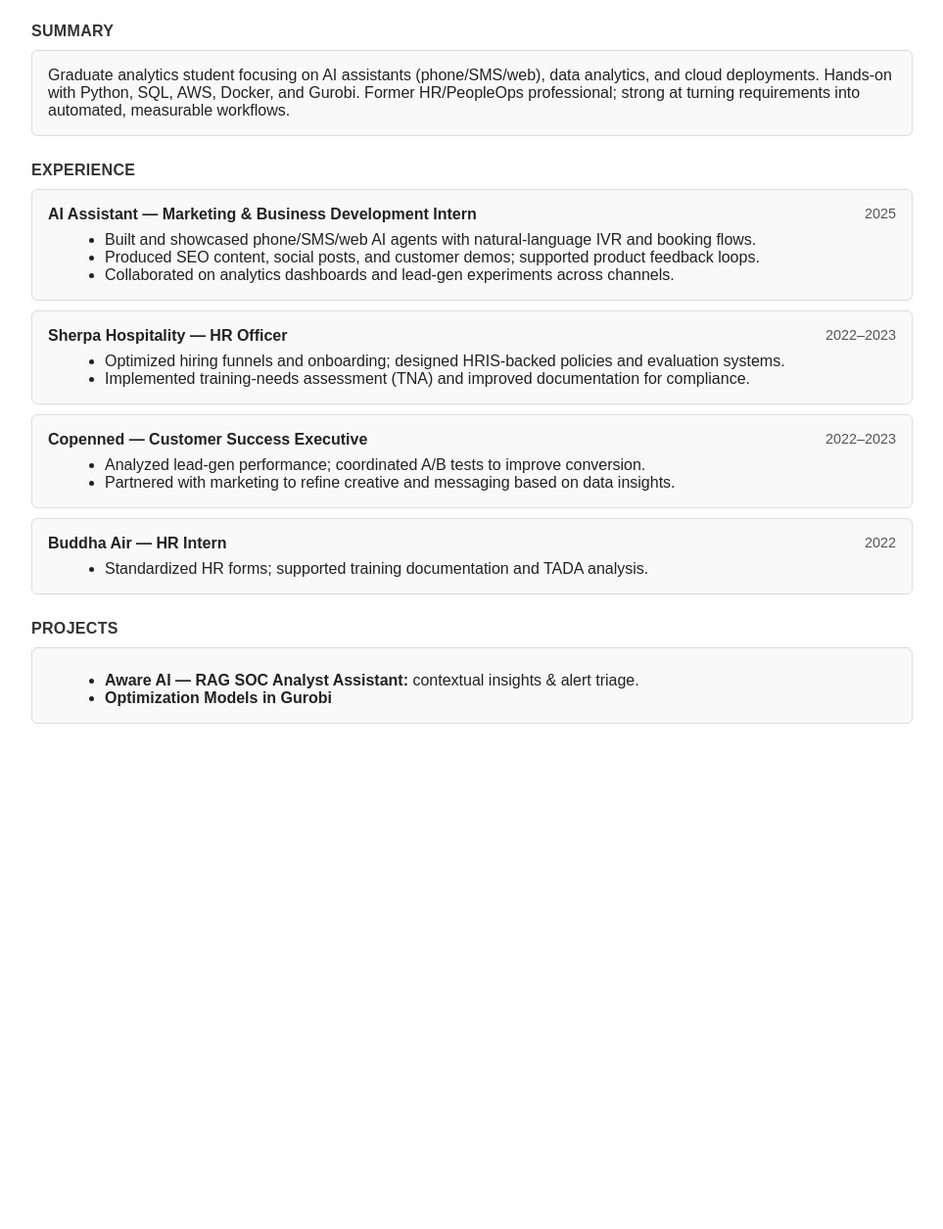
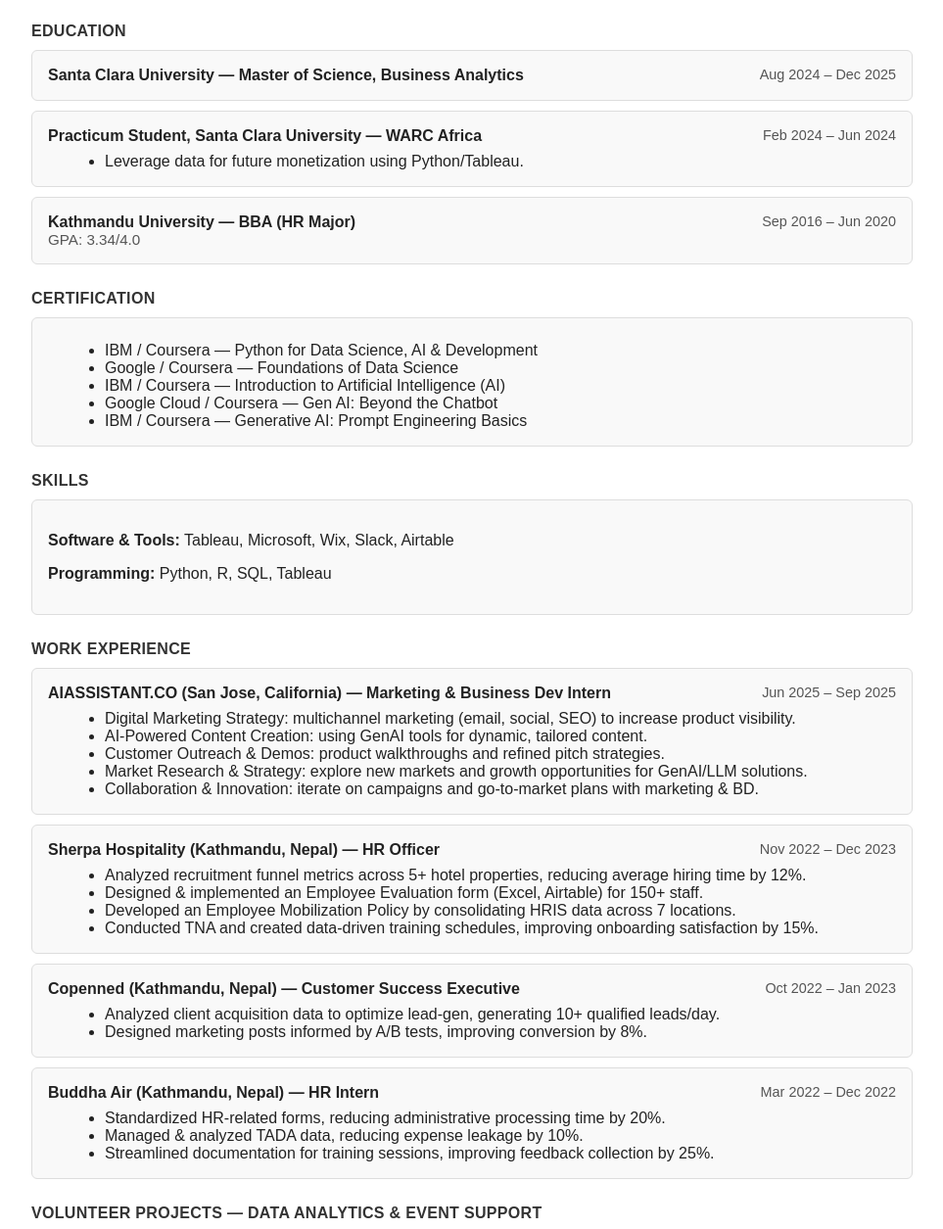
Before and after one commit to spoudel97/spoudel97.github.io, a plain HTML site: page cv.html in a window 1280 px wide. Shown: the part 106-1361 px from the top of the page at 98% size, without its empty margins (158-1121 px from the left). Before the commit the page ends 887 px from the top, so only its background shows below. Drawn offline with Linux system fonts and the light colour scheme.

Commit message:
Update cv.html

```diff
--- a/cv.html
+++ b/cv.html
@@ -1,21 +1,22 @@
 <!doctype html>
 <html lang="en">
 <head>
-  <meta charset="utf-8">
-  <meta name="viewport" content="width=device-width, initial-scale=1">
+  <meta charset="utf-8" />
+  <meta name="viewport" content="width=device-width, initial-scale=1" />
   <title>Sangita Poudel — CV</title>
-  <link rel="stylesheet" href="styles.css">
-  <meta name="description" content="CV of Sangita Poudel — MSBA @ Santa Clara University. AI assistants, analytics, AWS, Docker, Gurobi.">
+  <link rel="stylesheet" href="styles.css" />
+  <meta name="description" content="CV of Sangita Poudel — MSBA @ Santa Clara University.">
 </head>
 <body>
   <main class="cv-wrap">
+    <!-- Header -->
     <header class="header">
       <div>
         <h1 class="name">Sangita Poudel</h1>
-        <div class="meta">MSBA Candidate, Santa Clara University · San Jose, CA</div>
-        <div class="meta"><a href="mailto:poudelsangita98@gmail.com">poudelsangita98@gmail.com</a> ·
+        <div class="meta">San Jose, CA · <a href="mailto:poudelsangita98@gmail.com">poudelsangita98@gmail.com</a> · <a href="tel:+18018337055">(801) 833-7055</a></div>
+        <div class="meta">
           <a href="https://github.com/spoudel97">github.com/spoudel97</a> ·
-          <a href="https://www.linkedin.com/in/sangita-poudel/">LinkedIn</a>
+          <a href="https://www.linkedin.com/in/sangita-poudel/">linkedin.com/in/sangita-poudel/</a>
         </div>
       </div>
       <div class="links">
@@ -24,60 +25,126 @@
       </div>
     </header>
 
+    <!-- Education -->
     <section class="sec">
-      <h2>Summary</h2>
+      <h2>Education</h2>
       <div class="item">
-        Graduate analytics student focusing on AI assistants (phone/SMS/web), data analytics, and cloud deployments. Hands-on with Python, SQL, AWS, Docker, and Gurobi. Former HR/PeopleOps professional; strong at turning requirements into automated, measurable workflows.
+        <div class="role">
+          <h3>Santa Clara University — Master of Science, Business Analytics</h3>
+          <div class="when">Aug 2024 – Dec 2025</div>
+        </div>
+      </div>
+
+      <div class="item">
+        <div class="role">
+          <h3>Practicum Student, Santa Clara University — WARC Africa</h3>
+          <div class="when">Feb 2024 – Jun 2024</div>
+        </div>
+        <ul>
+          <li>Leverage data for future monetization using Python/Tableau.</li>
+        </ul>
+      </div>
+
+      <div class="item">
+        <div class="role">
+          <h3>Kathmandu University — BBA (HR Major)</h3>
+          <div class="when">Sep 2016 – Jun 2020</div>
+        </div>
+        <div class="meta">GPA: 3.34/4.0</div>
       </div>
     </section>
 
+    <!-- Certifications -->
     <section class="sec">
-      <h2>Experience</h2>
+      <h2>Certification</h2>
       <div class="item">
-        <div class="role">
-          <h3>AI Assistant — Marketing & Business Development Intern</h3>
-          <div class="when">2025</div>
-        </div>
         <ul>
-          <li>Built and showcased phone/SMS/web AI agents with natural-language IVR and booking flows.</li>
-          <li>Produced SEO content, social posts, and customer demos; supported product feedback loops.</li>
-          <li>Collaborated on analytics dashboards and lead-gen experiments across channels.</li>
-        </ul>
-      </div>
-      <div class="item">
-        <div class="role">
-          <h3>Sherpa Hospitality — HR Officer</h3>
-          <div class="when">2022–2023</div>
-        </div>
-        <ul>
-          <li>Optimized hiring funnels and onboarding; designed HRIS-backed policies and evaluation systems.</li>
-          <li>Implemented training-needs assessment (TNA) and improved documentation for compliance.</li>
-        </ul>
-      </div>
-      <div class="item">
-        <div class="role">
-          <h3>Copenned — Customer Success Executive</h3>
-          <div class="when">2022–2023</div>
-        </div>
-        <ul>
-          <li>Analyzed lead-gen performance; coordinated A/B tests to improve conversion.</li>
-          <li>Partnered with marketing to refine creative and messaging based on data insights.</li>
-        </ul>
-      </div>
-      <div class="item">
-        <div class="role">
-          <h3>Buddha Air — HR Intern</h3>
-          <div class="when">2022</div>
-        </div>
-        <ul>
-          <li>Standardized HR forms; supported training documentation and TADA analysis.</li>
+          <li>IBM / Coursera — Python for Data Science, AI & Development</li>
+          <li>Google / Coursera — Foundations of Data Science</li>
+          <li>IBM / Coursera — Introduction to Artificial Intelligence (AI)</li>
+          <li>Google Cloud / Coursera — Gen AI: Beyond the Chatbot</li>
+          <li>IBM / Coursera — Generative AI: Prompt Engineering Basics</li>
         </ul>
       </div>
     </section>
 
+    <!-- Skills -->
     <section class="sec">
-      <h2>Projects</h2>
+      <h2>Skills</h2>
       <div class="item">
+        <p><strong>Software &amp; Tools:</strong> Tableau, Microsoft, Wix, Slack, Airtable</p>
+        <p><strong>Programming:</strong> Python, R, SQL, Tableau</p>
+      </div>
+    </section>
+
+    <!-- Work Experience -->
+    <section class="sec">
+      <h2>Work Experience</h2>
+
+      <div class="item">
+        <div class="role">
+          <h3>AIASSISTANT.CO (San Jose, California) — Marketing &amp; Business Dev Intern</h3>
+          <div class="when">Jun 2025 – Sep 2025</div>
+        </div>
         <ul>
-          <li><strong>Aware AI — RAG SOC Analyst Assistant:</strong> contextual insights & alert triage.</li>
-          <li><strong>Optimization Models in Gurobi
+          <li>Digital Marketing Strategy: multichannel marketing (email, social, SEO) to increase product visibility.</li>
+          <li>AI-Powered Content Creation: using GenAI tools for dynamic, tailored content.</li>
+          <li>Customer Outreach &amp; Demos: product walkthroughs and refined pitch strategies.</li>
+          <li>Market Research &amp; Strategy: explore new markets and growth opportunities for GenAI/LLM solutions.</li>
+          <li>Collaboration &amp; Innovation: iterate on campaigns and go-to-market plans with marketing &amp; BD.</li>
+        </ul>
+      </div>
+
+      <div class="item">
+        <div class="role">
+          <h3>Sherpa Hospitality (Kathmandu, Nepal) — HR Officer</h3>
+          <div class="when">Nov 2022 – Dec 2023</div>
+        </div>
+        <ul>
+          <li>Analyzed recruitment funnel metrics across 5+ hotel properties, reducing average hiring time by 12%.</li>
+          <li>Designed &amp; implemented an Employee Evaluation form (Excel, Airtable) for 150+ staff.</li>
+          <li>Developed an Employee Mobilization Policy by consolidating HRIS data across 7 locations.</li>
+          <li>Conducted TNA and created data-driven training schedules, improving onboarding satisfaction by 15%.</li>
+        </ul>
+      </div>
+
+      <div class="item">
+        <div class="role">
+          <h3>Copenned (Kathmandu, Nepal) — Customer Success Executive</h3>
+          <div class="when">Oct 2022 – Jan 2023</div>
+        </div>
+        <ul>
+          <li>Analyzed client acquisition data to optimize lead-gen, generating 10+ qualified leads/day.</li>
+          <li>Designed marketing posts informed by A/B tests, improving conversion by 8%.</li>
+        </ul>
+      </div>
+
+      <div class="item">
+        <div class="role">
+          <h3>Buddha Air (Kathmandu, Nepal) — HR Intern</h3>
+          <div class="when">Mar 2022 – Dec 2022</div>
+        </div>
+        <ul>
+          <li>Standardized HR-related forms, reducing administrative processing time by 20%.</li>
+          <li>Managed &amp; analyzed TADA data, reducing expense leakage by 10%.</li>
+          <li>Streamlined documentation for training sessions, improving feedback collection by 25%.</li>
+        </ul>
+      </div>
+    </section>
+
+    <!-- Volunteer -->
+    <section class="sec">
+      <h2>Volunteer Projects — Data Analytics &amp; Event Support</h2>
+      <div class="item">
+        <div class="role">
+          <h3>SUI and Ibriz.ai (SF, Bay Area) — Volunteer</h3>
+          <div class="when">Dec 2024 – Apr 2025</div>
+        </div>
+        <ul>
+          <li>Data analytics of participation for future events.</li>
+        </ul>
+      </div>
+    </section>
+  </main>
+</body>
+</html>
```
